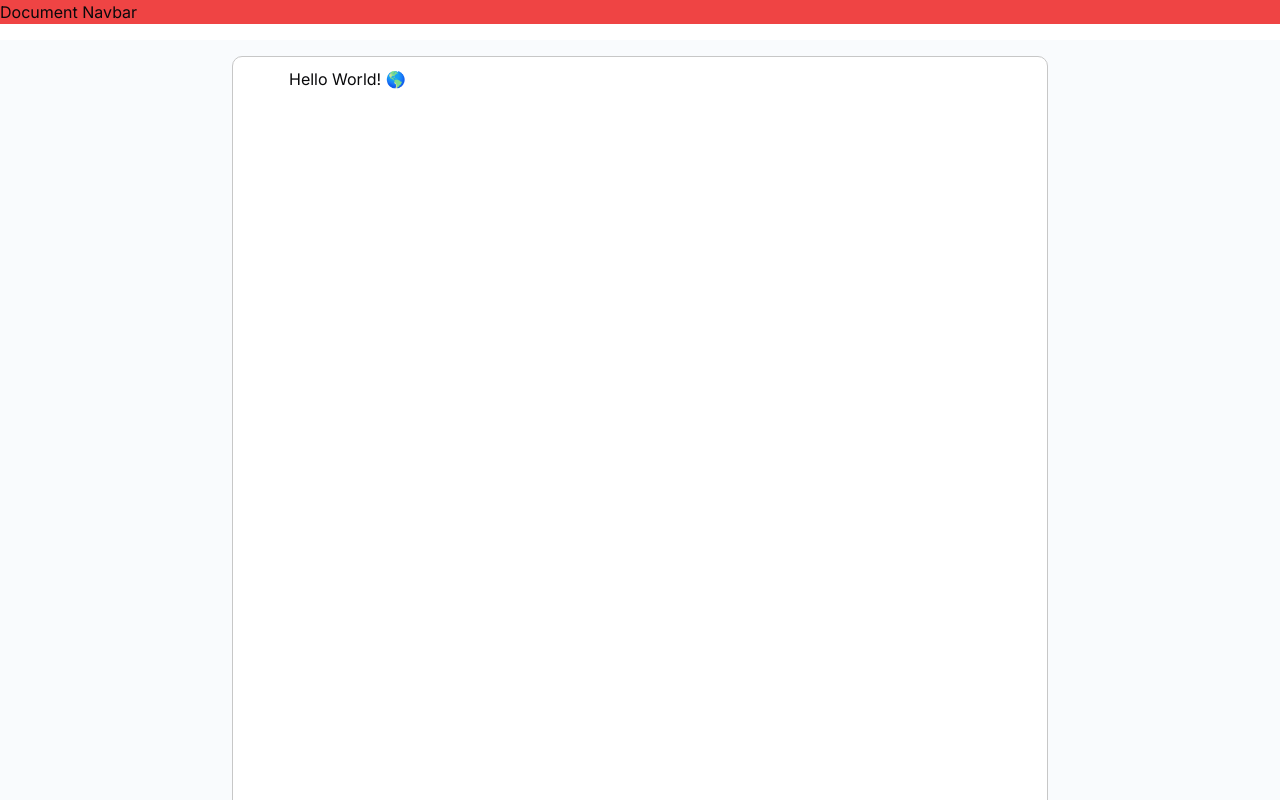
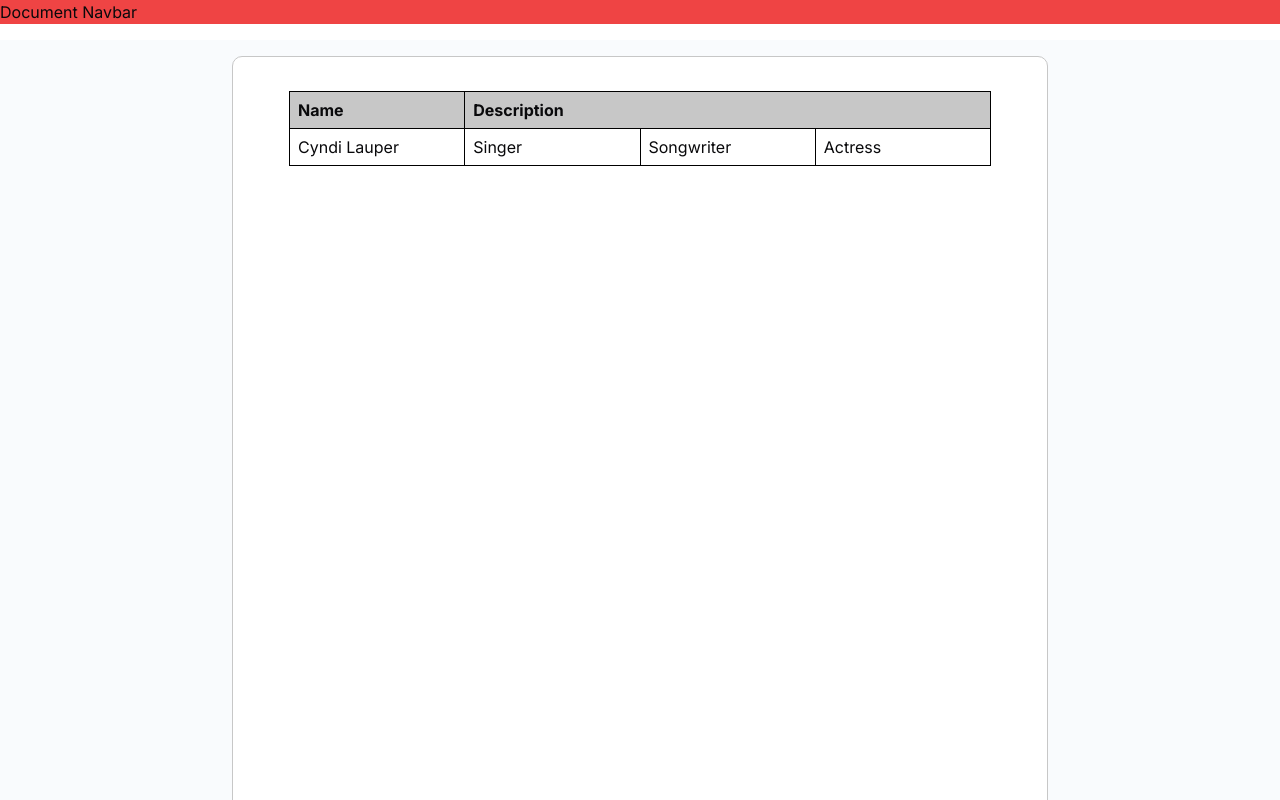
Before and after one commit to trace2798/test-001, a Next.js app: page /document in a window 1280 px wide. Shown: the top 800 px of the page. Built offline with nearby package versions, Linux system fonts and the light colour scheme.

Commit message:
added table

```diff
--- a/app/globals.css
+++ b/app/globals.css
@@ -172,4 +172,60 @@
       margin: 0;
     }
   }
+  table {
+    border-collapse: collapse;
+    margin: 0;
+    overflow: hidden;
+    table-layout: fixed;
+    width: 100%;
+
+    td,
+    th {
+      border: 1px solid black;
+      box-sizing: border-box;
+      min-width: 1em;
+      padding: 6px 8px;
+      position: relative;
+      vertical-align: top;
+
+      > * {
+        margin-bottom: 0;
+      }
+    }
+
+    th {
+      background-color: #c7c7c7;
+      font-weight: bold;
+      text-align: left;
+    }
+
+    .selectedCell:after {
+      background: var(#959696);
+      content: "";
+      left: 0; right: 0; top: 0; bottom: 0;
+      pointer-events: none;
+      position: absolute;
+      z-index: 2;
+    }
+
+    .column-resize-handle {
+      background-color: var(--primary);
+      bottom: -2px;
+      pointer-events: none;
+      position: absolute;
+      right: -2px;
+      top: 0;
+      width: 4px;
+    }
+  }
+
+  .tableWrapper {
+    margin: 1.5rem 0;
+    overflow-x: auto;
+  }
+
+  &.resize-cursor {
+    cursor: ew-resize;
+    cursor: col-resize;
+  }
 }
--- a/app/page.tsx
+++ b/app/page.tsx
@@ -1,6 +1,4 @@
-import Editor from "@/components/editor";
 import { Button } from "@/components/ui/button";
-import Image from "next/image";
 
 export default function Home() {
   return (
--- a/components/editor.tsx
+++ b/components/editor.tsx
@@ -5,6 +5,10 @@
 import { FC } from "react";
 import TaskItem from "@tiptap/extension-task-item";
 import TaskList from "@tiptap/extension-task-list";
+import Table from "@tiptap/extension-table";
+import TableCell from "@tiptap/extension-table-cell";
+import TableHeader from "@tiptap/extension-table-header";
+import TableRow from "@tiptap/extension-table-row";
 
 interface EditorProps {}
 
@@ -24,8 +28,29 @@
       TaskItem.configure({
         nested: true,
       }),
+      Table.configure({
+        resizable: true,
+      }),
+      TableRow,
+      TableHeader,
+      TableCell,
     ],
-    content: "<p>Hello World! 🌎️</p>",
+    content: `
+    <table>
+      <tbody>
+        <tr>
+          <th>Name</th>
+          <th colspan="3">Description</th>
+        </tr>
+        <tr>
+          <td>Cyndi Lauper</td>
+          <td>Singer</td>
+          <td>Songwriter</td>
+          <td>Actress</td>
+        </tr>
+      </tbody>
+    </table>
+  `,
   });
   return (
     <>
--- a/package.json
+++ b/package.json
@@ -14,6 +14,7 @@
   },
   "dependencies": {
     "@radix-ui/react-slot": "^1.1.1",
+    "@tiptap/extension-image": "^2.10.3",
     "@tiptap/extension-table": "^2.10.3",
     "@tiptap/extension-table-cell": "^2.10.3",
     "@tiptap/extension-table-header": "^2.10.3",
```
Also changed, not shown: 1 other file (tests, documents, lock files or other folders).
